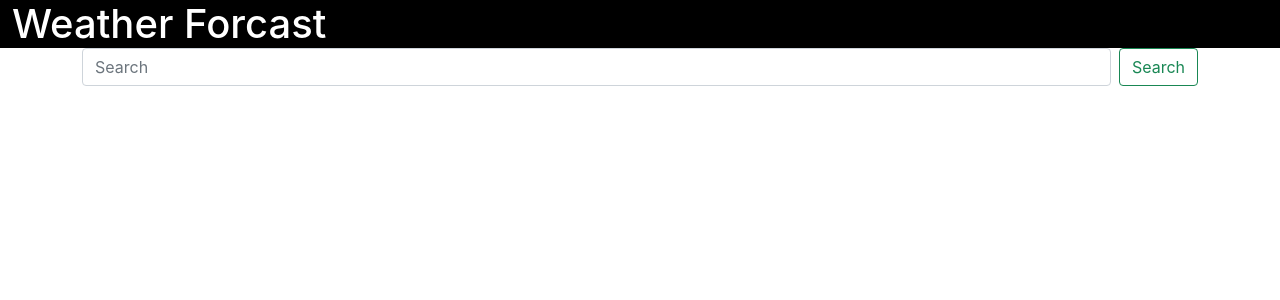
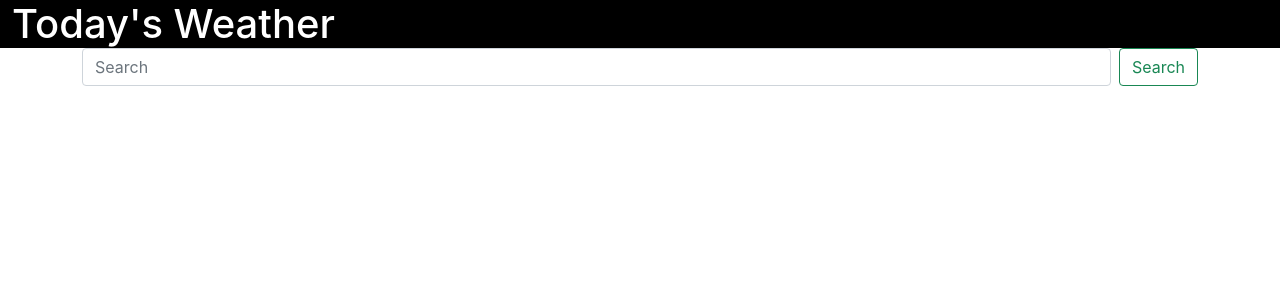
Before and after one commit to Moween/weather-app, a React (Create React App) app: page / in a window 1280 px wide. Shown: the top 300 px of the page. Built offline with nearby package versions, Linux system fonts and the light colour scheme.

Commit message:
Add limited class

```diff
--- a/src/components/Header.jsx
+++ b/src/components/Header.jsx
@@ -1,11 +1,13 @@
-import React from 'react'
+import React from "react";
 
 const Header = () => {
   return (
     <header className="header container-fluid">
-      <h1>Weather Forcast</h1>
+      <div className="limited">
+        <h1>Today's Weather</h1>
+      </div>
     </header>
   );
-}
+};
 
 export default Header;
```
